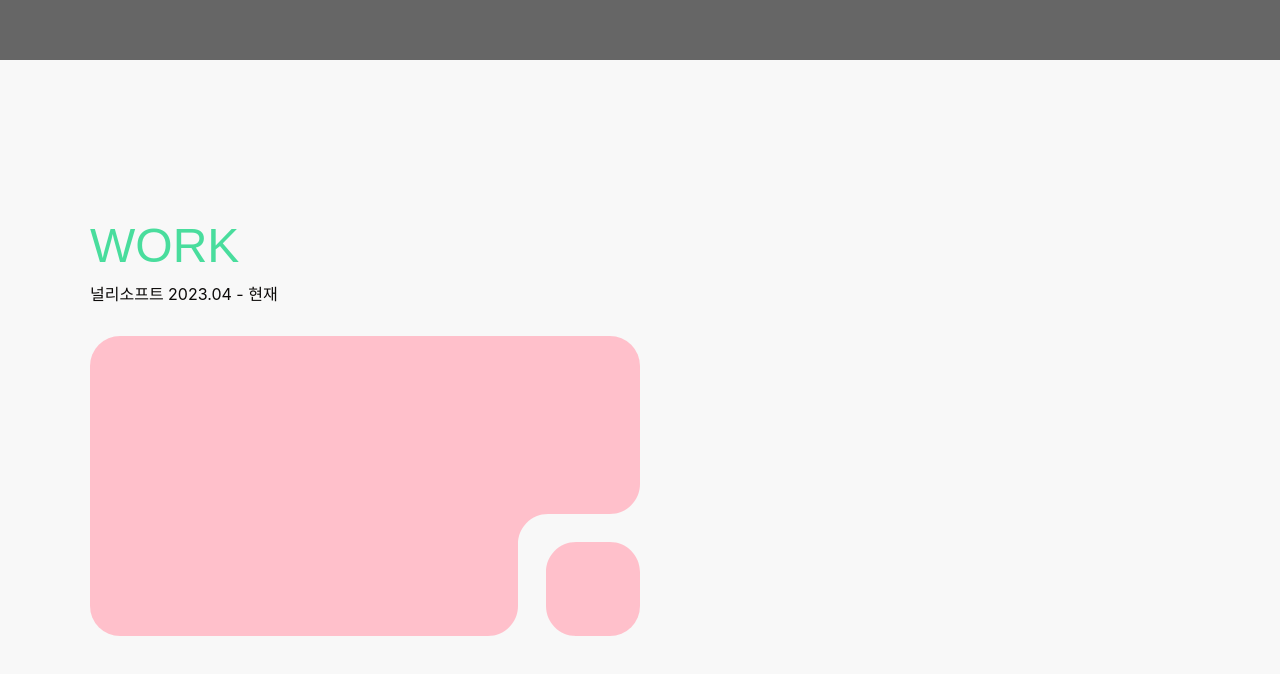
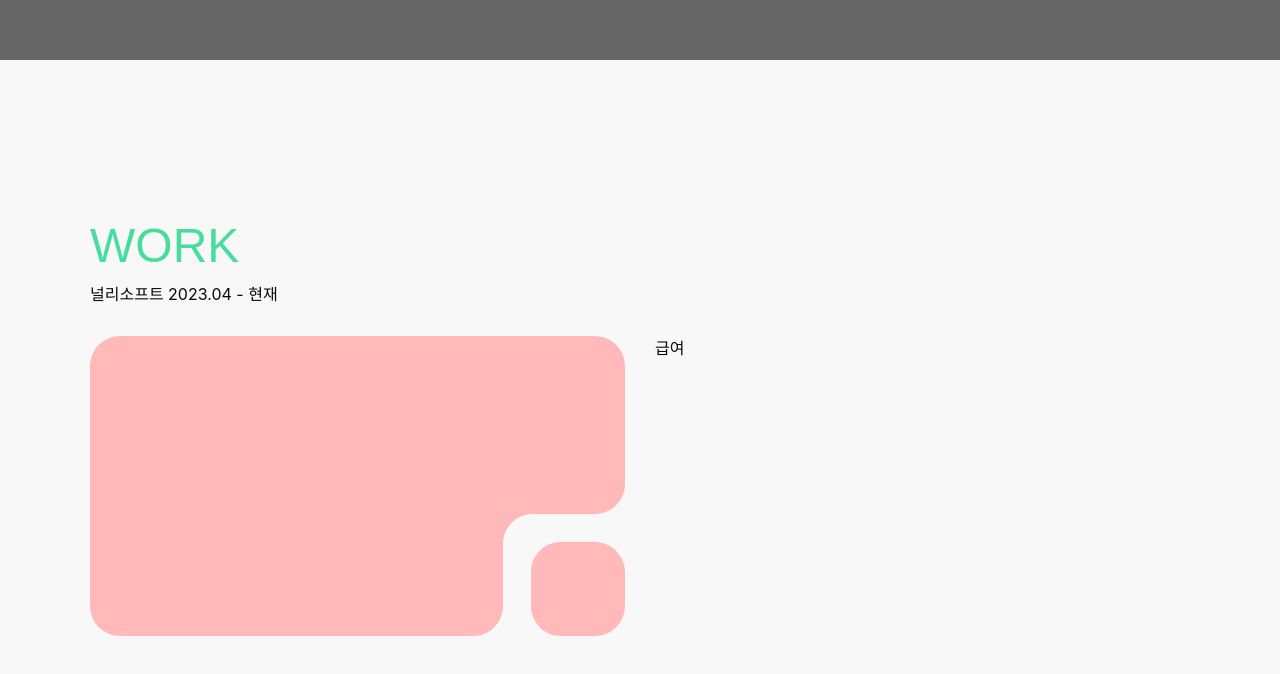
Before and after one commit to michelle-jeon/portfolio, a React (Vite) app: page / in a window 1280 px wide. Shown: the part 1540-2214 px from the top of the page. Built offline with nearby package versions, Linux system fonts and the light colour scheme; a web font is replaced by a local one.

Commit message:
design: highlightcard

```diff
--- a/src/components/WorkSection/HighlightCard.styles.ts
+++ b/src/components/WorkSection/HighlightCard.styles.ts
@@ -10,8 +10,9 @@ export const PreviewContainer = styled.div`
   position: relative;
   flex:1;
   height: 300px;
-  background-color: pink;
+  background-color: #FFB9B9;
   border-radius:30px;
+  cursor:pointer;
 `;
 
 export const PreviewMask = styled.img`
@@ -22,4 +23,5 @@ export const PreviewMask = styled.img`
 
 export const DescriptionContainer = styled.div`
   flex:1;
+  padding-left:30px;
 `
--- a/src/components/WorkSection/HighlightCard.tsx
+++ b/src/components/WorkSection/HighlightCard.tsx
@@ -6,7 +6,9 @@ export default function HightlightCard () {
       <PreviewContainer>
         <PreviewMask src="/assets/images/workSectionMask.svg" alt="" />
       </PreviewContainer>
-      <DescriptionContainer></DescriptionContainer>
+      <DescriptionContainer>
+        <p>급여</p>
+      </DescriptionContainer>
     </CardContainer>
   )
 }
```
